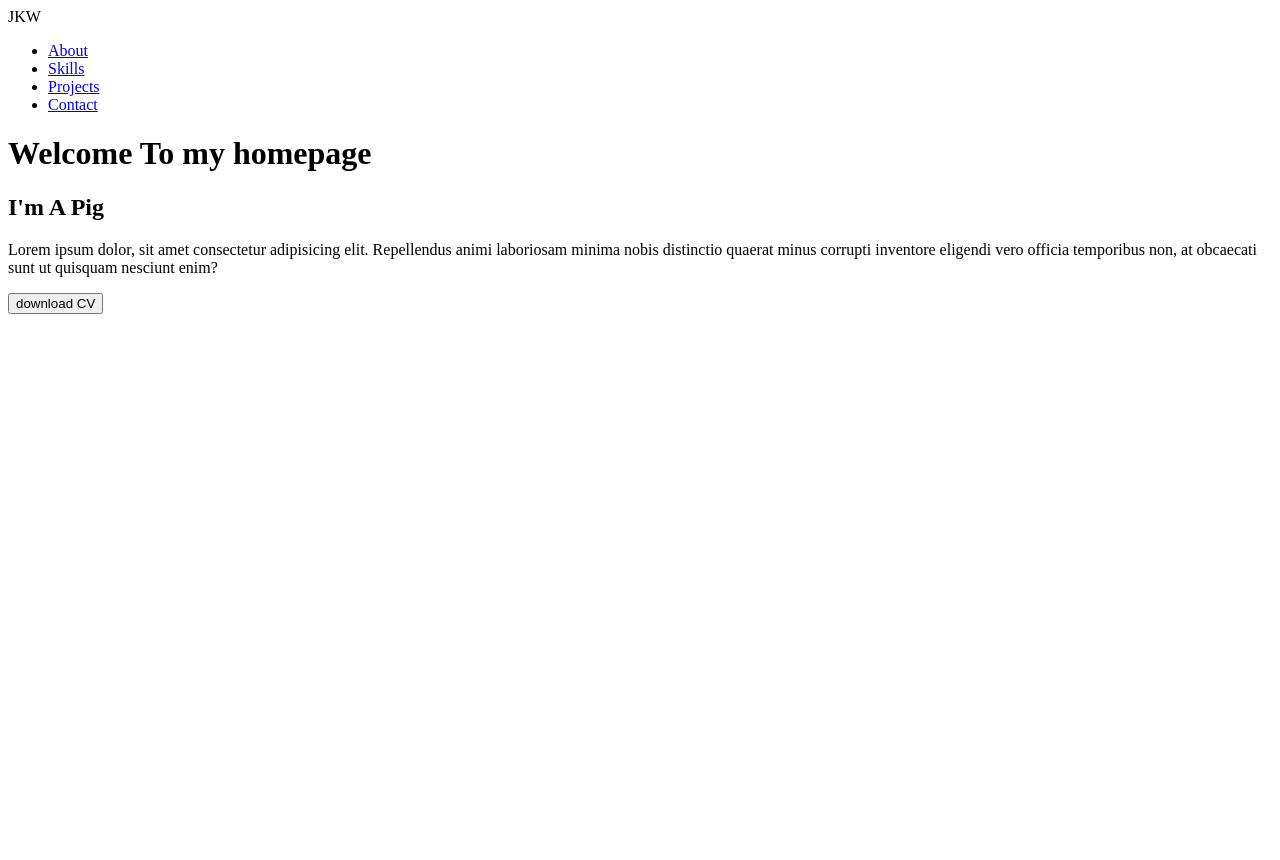
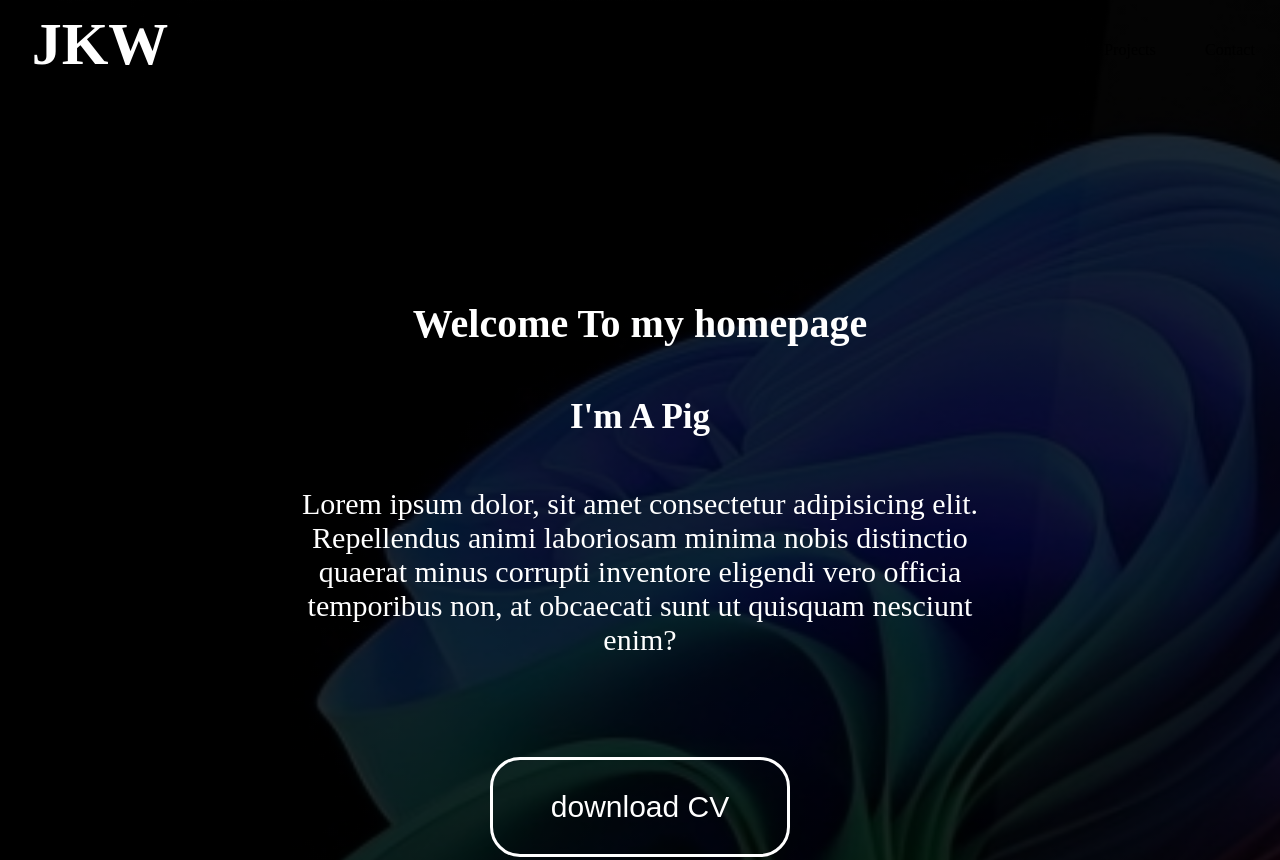
Before and after one commit to LyungA/test, a plain HTML site: page index.html in a window 1280 px wide. Shown: the top 860 px of the page. Before the commit the page ends 800 px from the top, so only its background shows below. Drawn offline with Linux system fonts and the light colour scheme; the site is published under a folder, as on GitHub Pages, so addresses that start at the root find nothing.

Commit message:
Add files via upload

```diff
--- a/index.html
+++ b/index.html
@@ -4,7 +4,7 @@
     <meta charset="UTF-8">
     <meta name="viewport" content="width=device-width, initial-scale=1.0">
     <title>Document</title>
-    <link rel="stylesheet" href="/s.css">
+    <link rel="stylesheet" href="s.css">
 </head>
 <body>
 
```
